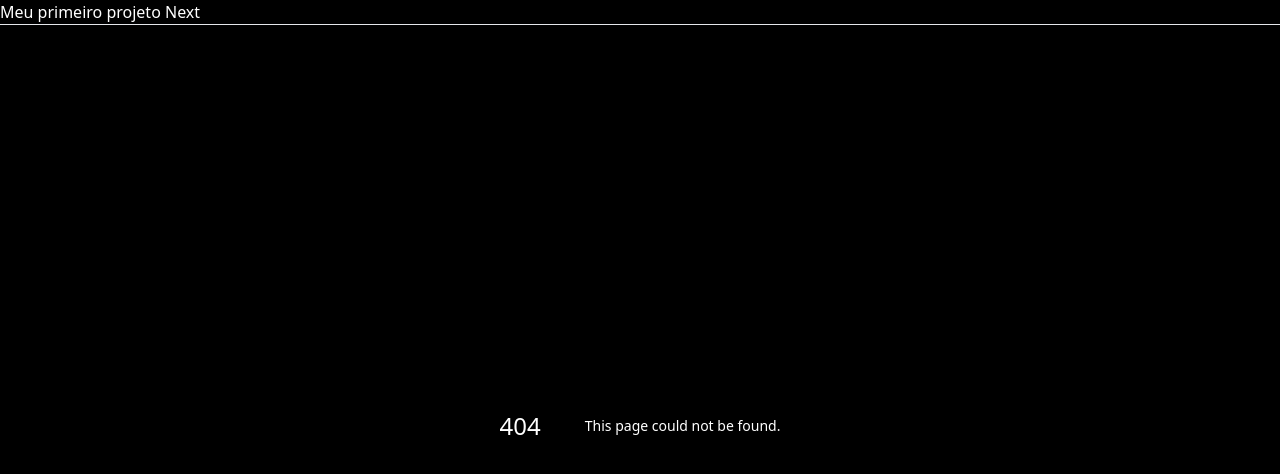
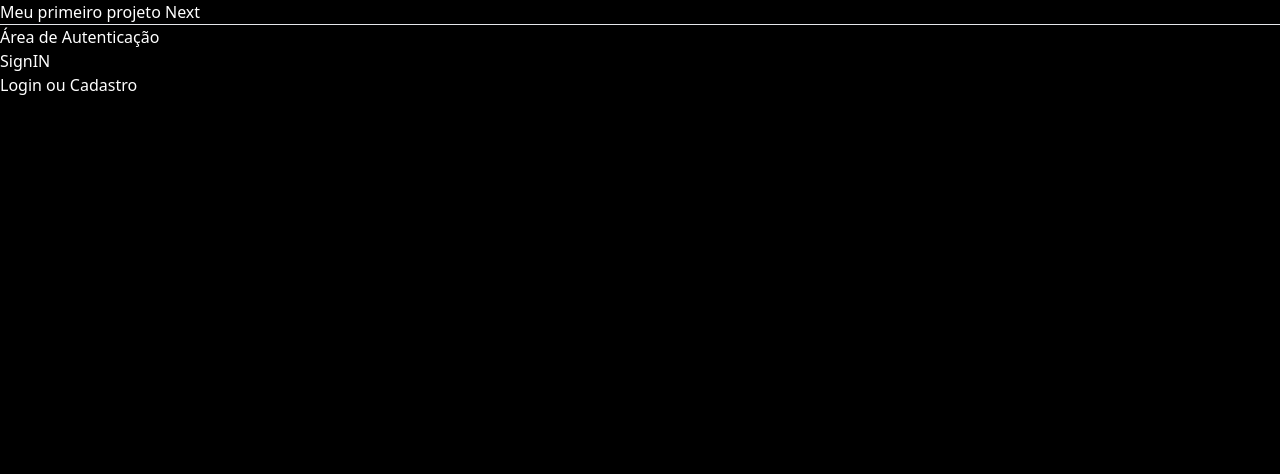
Before and after one commit to RaphaelSBarros/estudos-nextjs, a Next.js app: page /auth/signin in a window 1280 px wide. Before the commit this address had no page. Shown: the top 474 px of the page. Built offline with nearby package versions, Linux system fonts and the light colour scheme.

Commit message:
Complementando o Layout

```diff
--- /dev/null
+++ b/src/app/auth/layout.tsx
@@ -0,0 +1,22 @@
+import { ReactNode } from 'react';
+
+type Props = {
+  children: ReactNode
+}
+
+const Layout = ({ children }: Props) => {
+  return (
+
+    <div>
+      <h2>Área de Autenticação</h2>
+      <div>
+        { children }
+      </div>
+      <div>
+        Login ou Cadastro
+      </div>
+    </div>
+  );
+}
+
+export default Layout;
--- /dev/null
+++ b/src/app/auth/signin/page.tsx
@@ -0,0 +1,9 @@
+const Page = () => {
+  return(
+    <div>
+      SignIN
+  </div>
+  )
+}
+
+export default Page;
--- /dev/null
+++ b/src/app/auth/signup/page.tsx
@@ -0,0 +1,9 @@
+const Page = () => {
+  return(
+    <div>
+      SignUP
+  </div>
+  )
+}
+
+export default Page;
```
